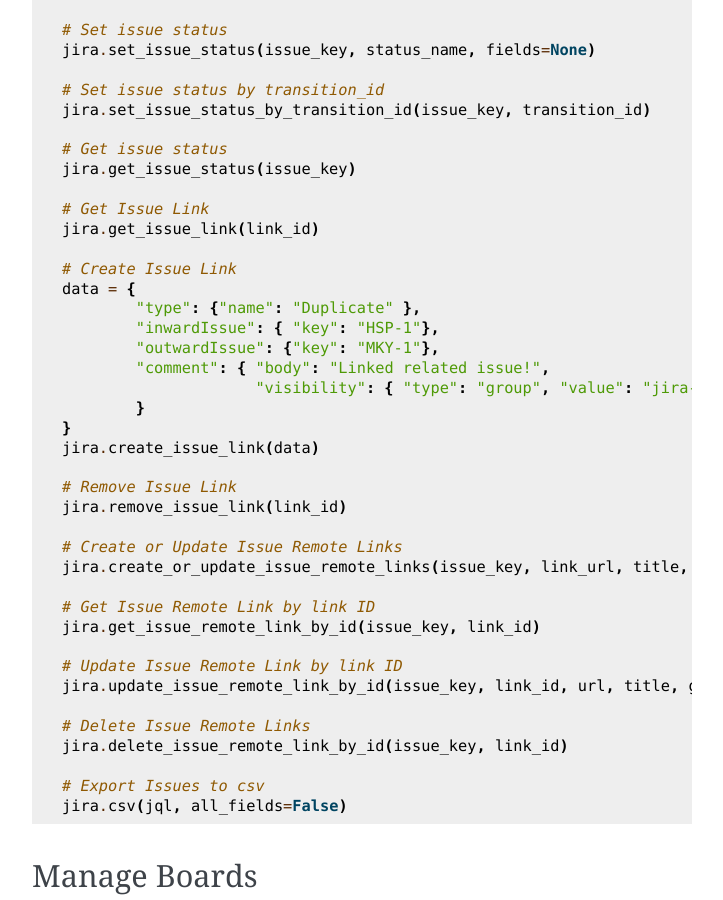
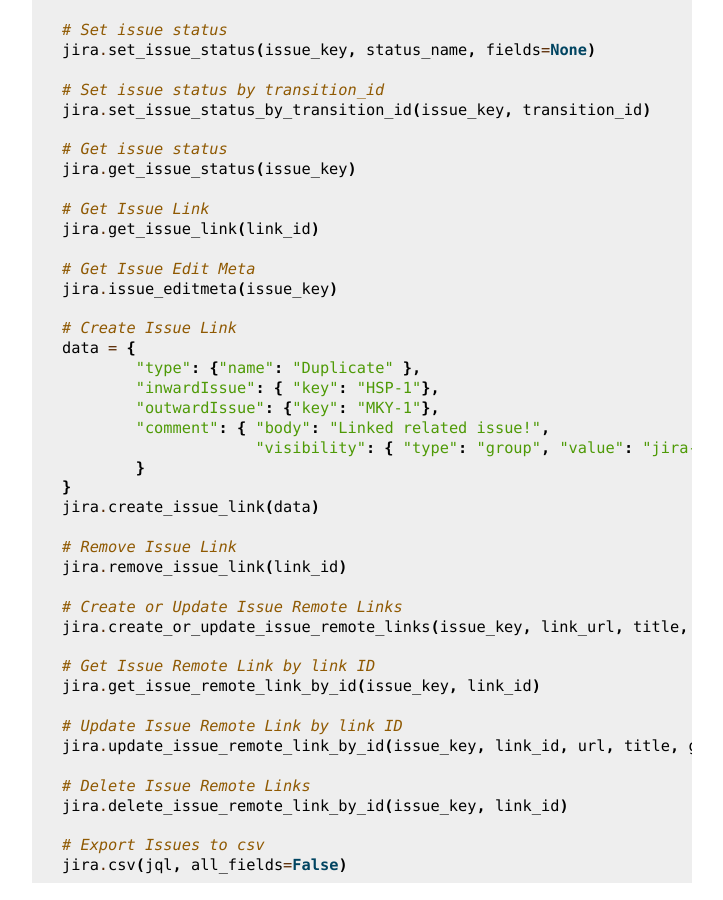
Before and after one commit to atlassian-api/atlassian-python-api, a Sphinx documentation site: the page built from docs/jira.rst, in a window 1280 px wide and 900 px high, scrolled down 3821 px. Shown: the whole window, without its empty margins (388-1111 px from the left). Built offline with Sphinx 7.4.7, drawn with Linux system fonts in a browser that asks for light colours.

Commit message:
[JIRA] add documentation for the editmeta

```diff
--- a/docs/jira.rst
+++ b/docs/jira.rst
@@ -204,6 +204,9 @@
     # Get Issue Link
     jira.get_issue_link(link_id)
 
+    # Get Issue Edit Meta
+    jira.issue_editmeta(issue_key)
+
     # Create Issue Link
     data = {
             "type": {"name": "Duplicate" },
```
